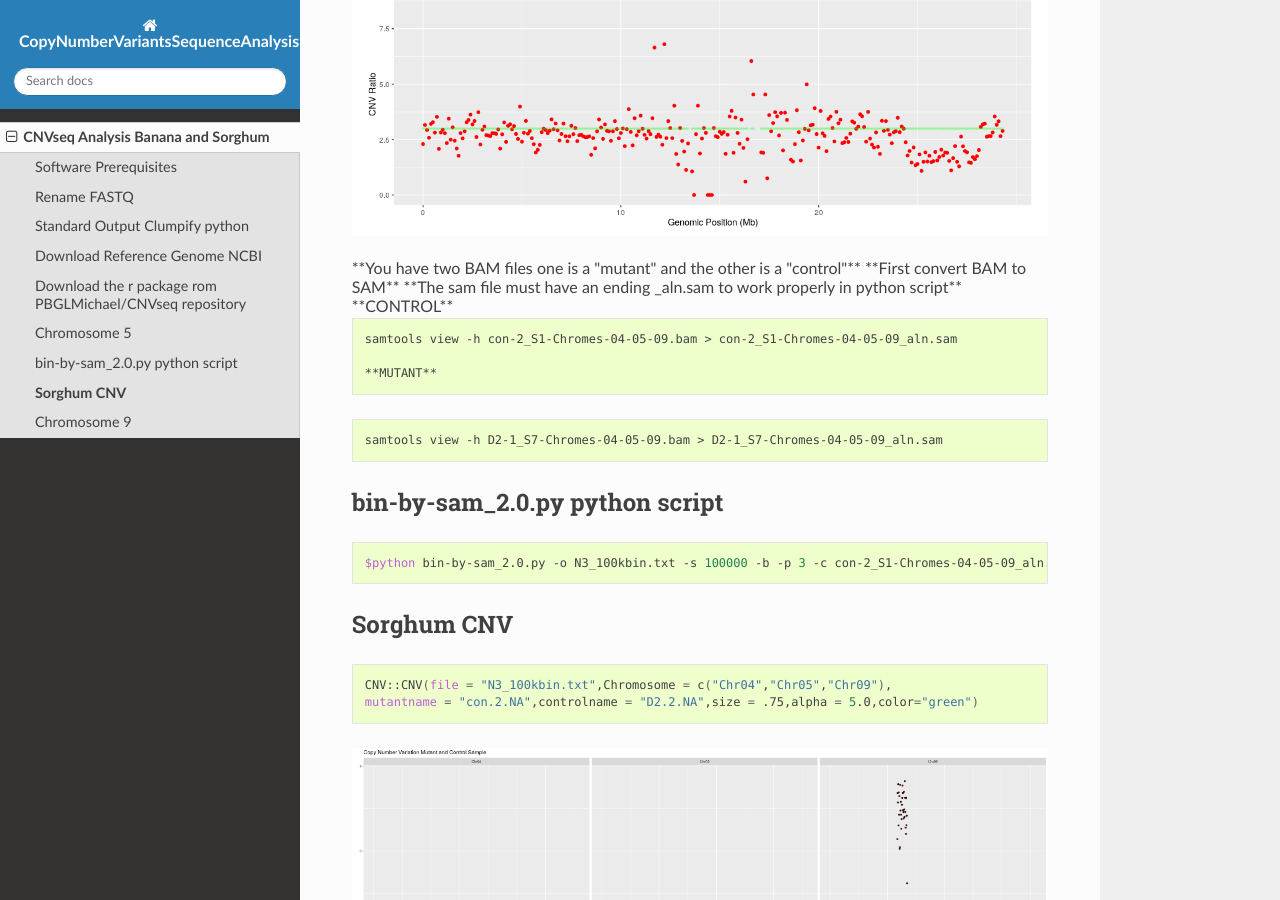
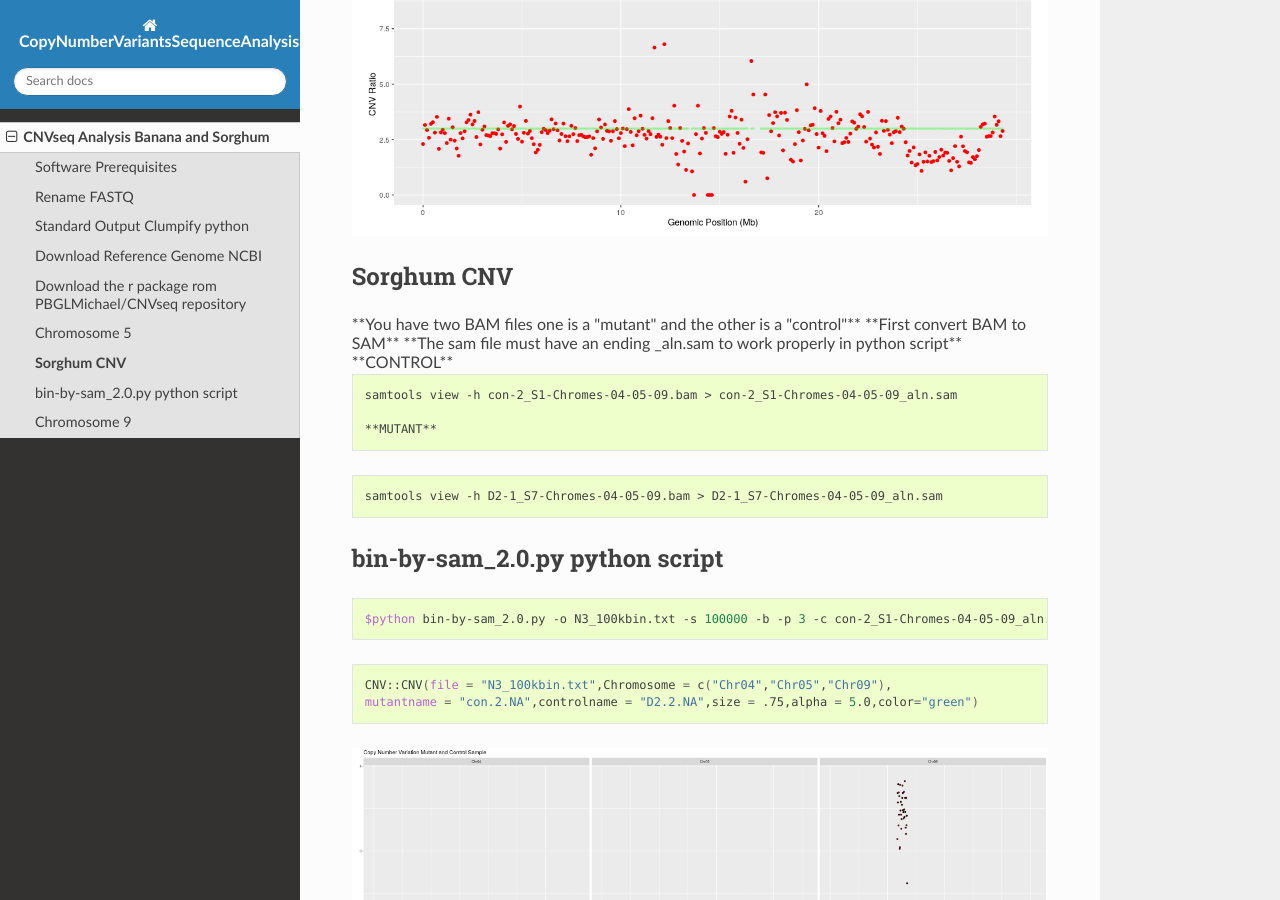
Before and after one commit to PBGLMichaelHall/CNVseq, a Sphinx documentation site: the page built from docs/source/CNV.rst, in a window 1280 px wide and 900 px high, scrolled down 4021 px. Built offline with Sphinx 7.4.7 and the Read the Docs theme 2.0.0, drawn with Linux system fonts in a browser that asks for light colours; some of the changed lines change nothing that is shown.

Commit message:
Update CNV.rst

```diff
--- a/docs/source/CNV.rst
+++ b/docs/source/CNV.rst
@@ -204,6 +204,8 @@ Chromosome 5
 .. figure:: ../images/Rplot777.png
 
 
+**Sorghum CNV**
+===============
 
 .. raw:: html
 
@@ -237,8 +239,7 @@ bin-by-sam_2.0.py python script
 
 
 
-**Sorghum CNV**
-===============
+
 
 .. code:: shell
 
```
